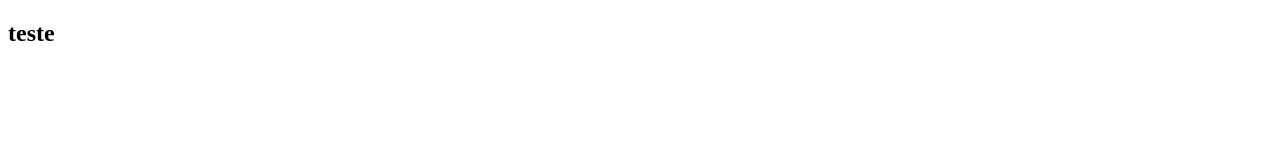
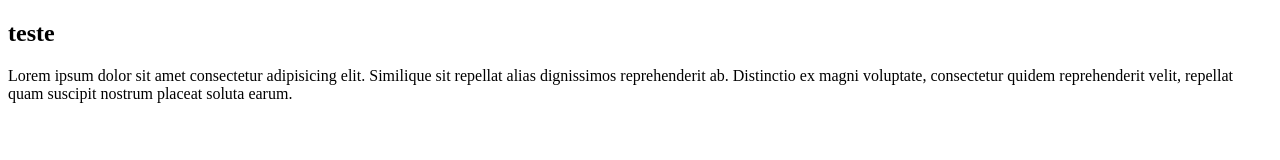
Before and after one commit to wgnrgoncalves/siterobocup2019, a plain HTML site: page index.html in a window 1280 px wide. Drawn offline with Linux system fonts and the light colour scheme.

Commit message:
Ajuste na pagina

```diff
--- a/index.html
+++ b/index.html
@@ -8,6 +8,6 @@
 </head>
 <body>
     <h2>teste</h2>
-
+    <p>Lorem ipsum dolor sit amet consectetur adipisicing elit. Similique sit repellat alias dignissimos reprehenderit ab. Distinctio ex magni voluptate, consectetur quidem reprehenderit velit, repellat quam suscipit nostrum placeat soluta earum.</p>
 </body>
 </html>
```
